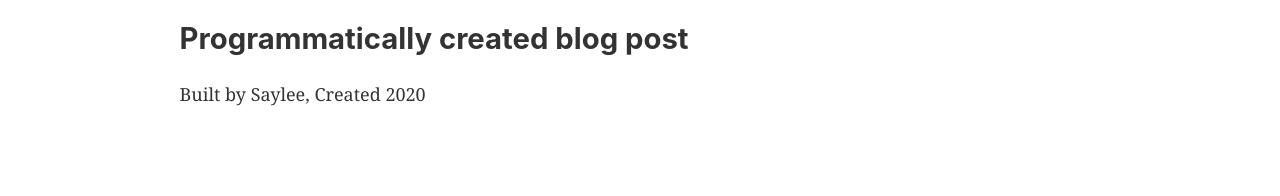
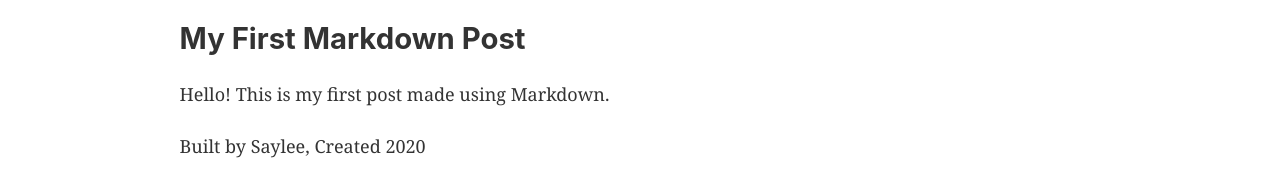
Before and after one commit to schitre1/gatsby-garb, a Gatsby site: page /posts/post-one/ in a window 1280 px wide. Shown: the part 100-296 px from the top of the page. Built offline with nearby package versions, Linux system fonts and the light colour scheme; Gatsby itself is replaced by a stand-in of ours.

Commit message:
add graphql arguments, variables and page query for rendering individual blog post

```diff
--- a/gatsby-node.js
+++ b/gatsby-node.js
@@ -18,7 +18,7 @@ exports.onCreateNode = ({ node, getNode, actions }) => {
 exports.createPages = async ({ graphql, actions }) => {
   const { createPage } = actions
   const result = await graphql(`
-    query MyQuery {
+    query PagesQuery {
         allMarkdownRemark {
           edges {
             node {
@@ -35,7 +35,7 @@ exports.createPages = async ({ graphql, actions }) => {
       path: `posts${post.fields.slug}`,
       component: PostTemplate,
       context: {
-                slug: post.fields.slug
+        slug: post.fields.slug,
       }
     })
   })
--- a/src/templates/post-template.js
+++ b/src/templates/post-template.js
@@ -1,8 +1,20 @@
 import React from 'react';
+import { graphql } from 'gatsby'
 import Layout from '../components/layout'
 
-export default () => (
+export default ({ data: post }) => (
     <Layout>
-        <h2>Programmatically created blog post</h2>
-    </Layout>
+        <h2>{post.markdownRemark.frontmatter.title}</h2>
+        <div dangerouslySetInnerHTML={{ __html: post.markdownRemark.html }}></div>
+    </Layout >
 )
+
+export const query = graphql`
+query PostQuery($slug: String!) {
+    markdownRemark(fields: {slug: {eq: $slug}}) {
+      html
+      frontmatter {
+        title
+      }
+    }
+  }`
```
Lines whose indentation alone changed are shown as unchanged.
